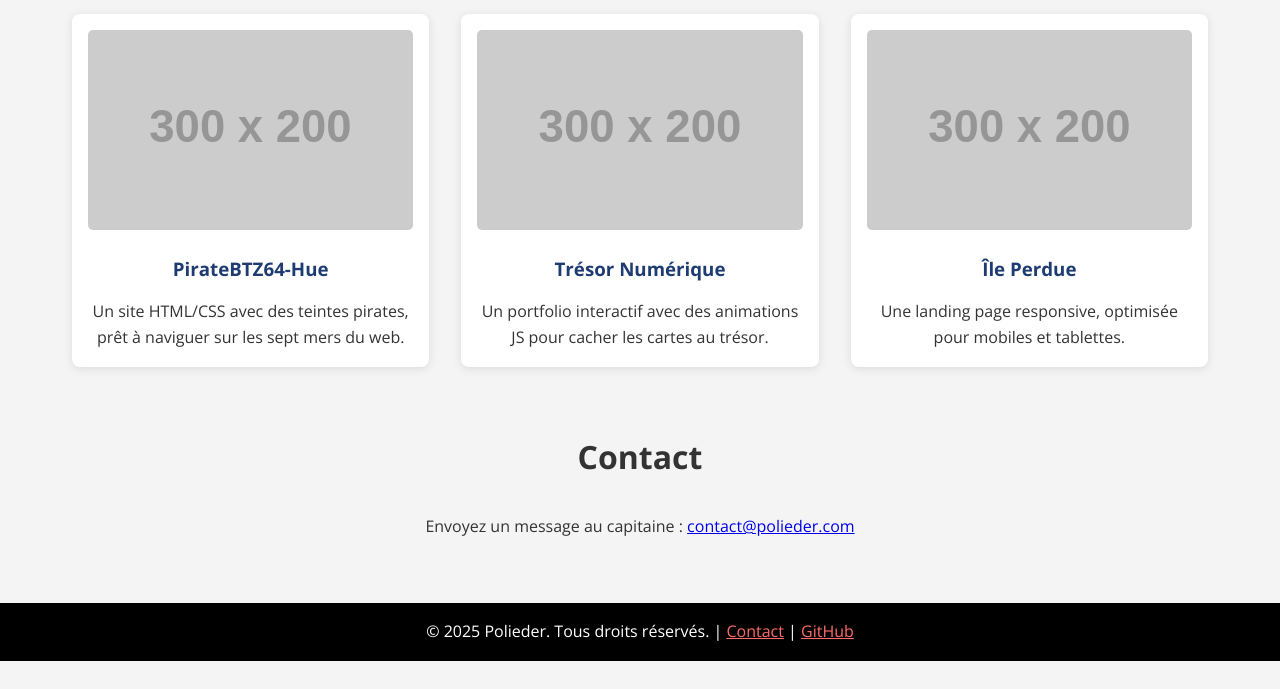
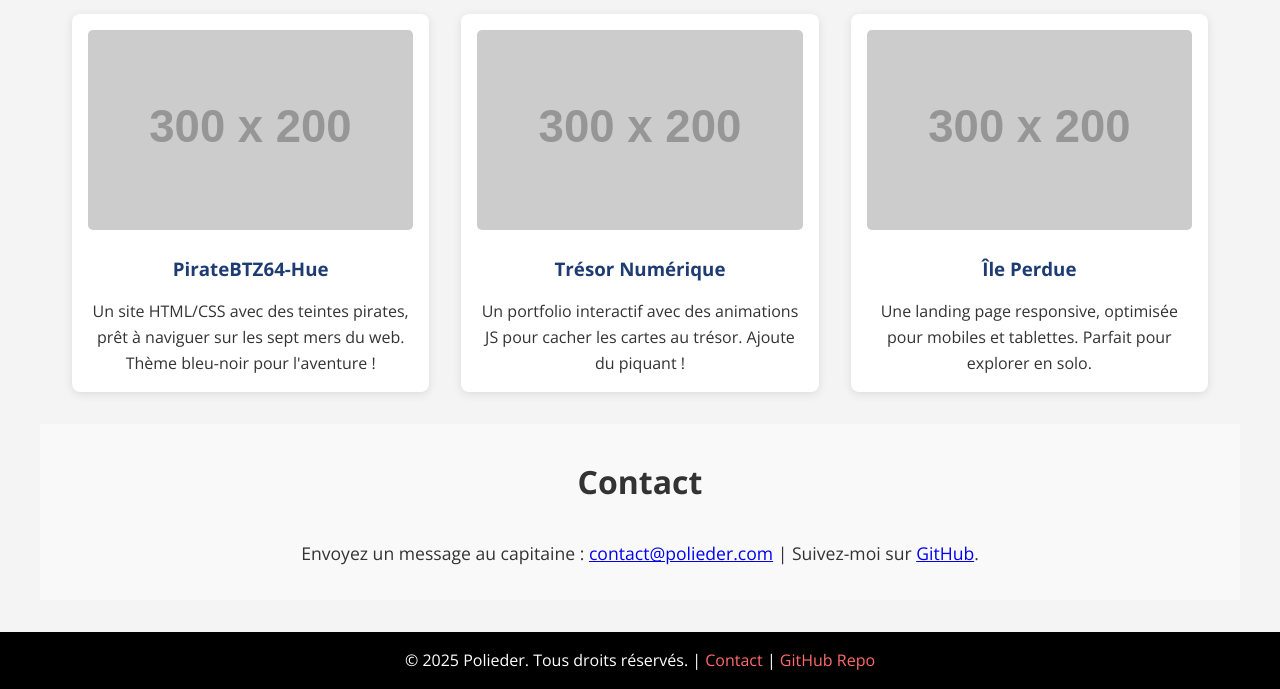
Before and after one commit to piratebtz64-hue/polieder-site, a plain HTML site: page Polieder4.html in a window 1280 px wide. Shown: the part 573-1262 px from the top of the page. Before the commit the page ends 1234 px from the top, so only its background shows below. Drawn offline with nearby package versions, Linux system fonts and the light colour scheme; placeholder pictures from the web are drawn by us.

Commit message:
Refine project descriptions and footer links
Updated project descriptions and improved footer links.

```diff
--- a/Polieder4.html
+++ b/Polieder4.html
@@ -5,10 +5,10 @@
     <meta name="viewport" content="width=device-width, initial-scale=1.0">
     <meta name="description" content="Site de Polieder - Portfolio et projets pirates">
     <meta name="keywords" content="Polieder, web, design, pirate, BTZ">
-    <title>Polieder - Portfolio Pirate</title>
+    <title>Polieder Portfolio</title>
     <link href="https://fonts.googleapis.com/css2?family=Open+Sans:wght@400;700&display=swap" rel="stylesheet">
     <style>
-        /* Reset et base */
+        /* Reset et base (ton code exact + extensions) */
         * {
             margin: 0;
             padding: 0;
@@ -117,6 +117,15 @@
             margin-bottom: 1rem;
         }
 
+        /* Contact */
+        #contact {
+            background: #f9f9f9;
+        }
+        #contact p {
+            text-align: center;
+            font-size: 1.1rem;
+        }
+
         /* Footer */
         footer {
             text-align: center;
@@ -124,6 +133,10 @@
             background: #000;
             color: white;
             margin-top: 2rem;
+        }
+        footer a {
+            color: #ff6b6b;
+            text-decoration: none;
         }
 
         /* Responsive */
@@ -170,43 +183,47 @@
         <section id="projet" class="projects">
             <h2>Mes Projets Pirates</h2>
             <div class="project-grid">
-                <!-- Exemple de projet 1 -->
+                <!-- Projet 1 -->
                 <div class="project-card">
                     <img src="https://via.placeholder.com/300x200/1e3c72/ffffff?text=PirateBTZ64-Hue" alt="Aperçu PirateBTZ64-Hue">
                     <h3>PirateBTZ64-Hue</h3>
-                    <p>Un site HTML/CSS avec des teintes pirates, prêt à naviguer sur les sept mers du web.</p>
+                    <p>Un site HTML/CSS avec des teintes pirates, prêt à naviguer sur les sept mers du web. Thème bleu-noir pour l'aventure !</p>
                 </div>
-                <!-- Exemple de projet 2 -->
+                <!-- Projet 2 -->
                 <div class="project-card">
                     <img src="https://via.placeholder.com/300x200/ff6b6b/ffffff?text=Projet+2" alt="Aperçu Projet 2">
                     <h3>Trésor Numérique</h3>
-                    <p>Un portfolio interactif avec des animations JS pour cacher les cartes au trésor.</p>
+                    <p>Un portfolio interactif avec des animations JS pour cacher les cartes au trésor. Ajoute du piquant !</p>
                 </div>
-                <!-- Exemple de projet 3 -->
+                <!-- Projet 3 -->
                 <div class="project-card">
                     <img src="https://via.placeholder.com/300x200/2a5298/ffffff?text=Projet+3" alt="Aperçu Projet 3">
                     <h3>Île Perdue</h3>
-                    <p>Une landing page responsive, optimisée pour mobiles et tablettes.</p>
+                    <p>Une landing page responsive, optimisée pour mobiles et tablettes. Parfait pour explorer en solo.</p>
                 </div>
+                <!-- Ajoute plus de cards ici si besoin -->
             </div>
         </section>
 
         <section id="contact" class="projects">
             <h2>Contact</h2>
-            <p style="text-align: center;">Envoyez un message au capitaine : <a href="mailto:contact@polieder.com">contact@polieder.com</a></p>
+            <p>Envoyez un message au capitaine : <a href="mailto:contact@polieder.com">contact@polieder.com</a> | Suivez-moi sur <a href="https://github.com/pirate">GitHub</a>.</p>
         </section>
     </main>
 
     <!-- Pied de page -->
     <footer>
-        <p>&copy; 2025 Polieder. Tous droits réservés. | <a href="mailto:contact@polieder.com" style="color: #ff6b6b;">Contact</a> | <a href="#" style="color: #ff6b6b;">GitHub</a></p>
+        <p>&copy; 2025 Polieder. Tous droits réservés. | <a href="mailto:contact@polieder.com">Contact</a> | <a href="https://github.com/pirate/polieder-site">GitHub Repo</a></p>
     </footer>
 
     <script>
-        // Petit JS pour le bouton CTA : scroll vers projets
+        // JS pour le bouton CTA : scroll fluide vers projets
         document.querySelector('.cta-button').addEventListener('click', function() {
             document.querySelector('#projet').scrollIntoView({ behavior: 'smooth' });
         });
+
+        // Bonus : Menu hamburger pour mobile (optionnel, active si besoin)
+        // Ajoute un bouton hamburger dans .navbar si tu veux, et ce code pour toggle .nav-links
     </script>
 </body>
 </html>
```
